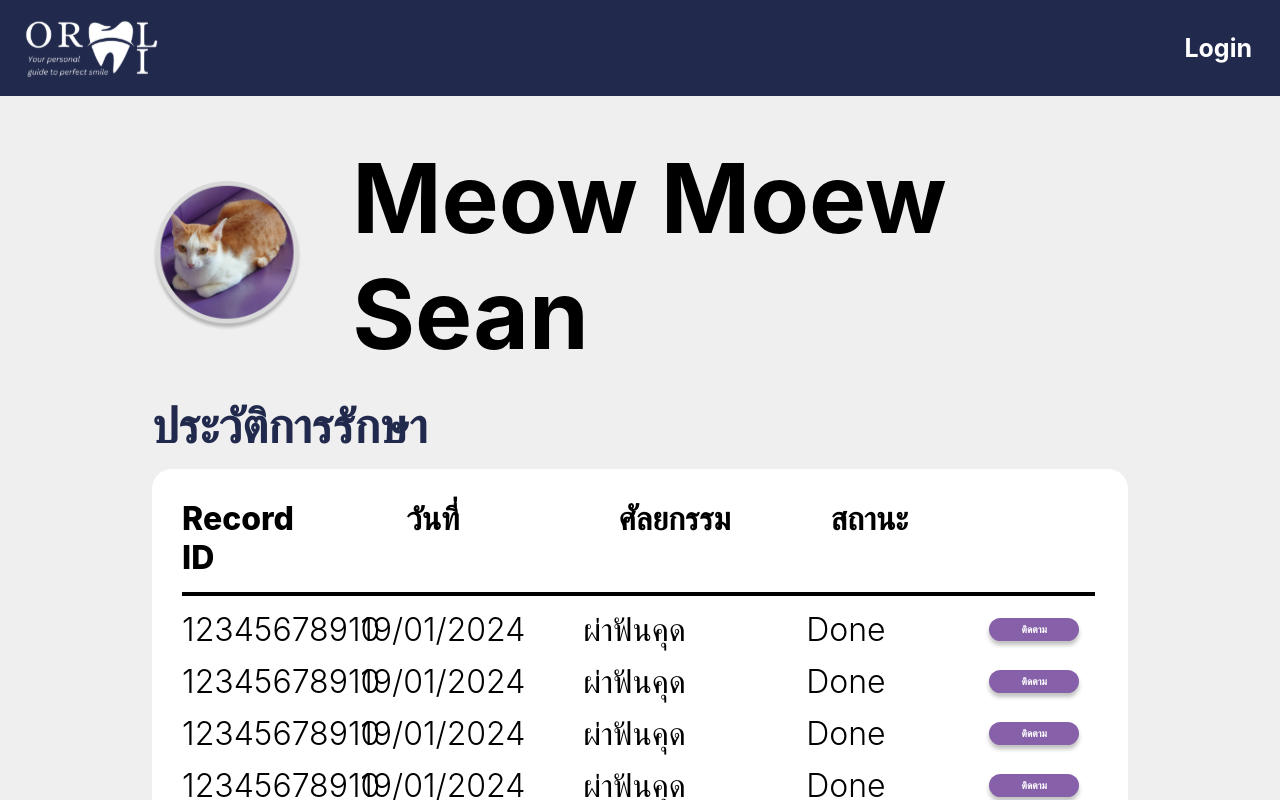
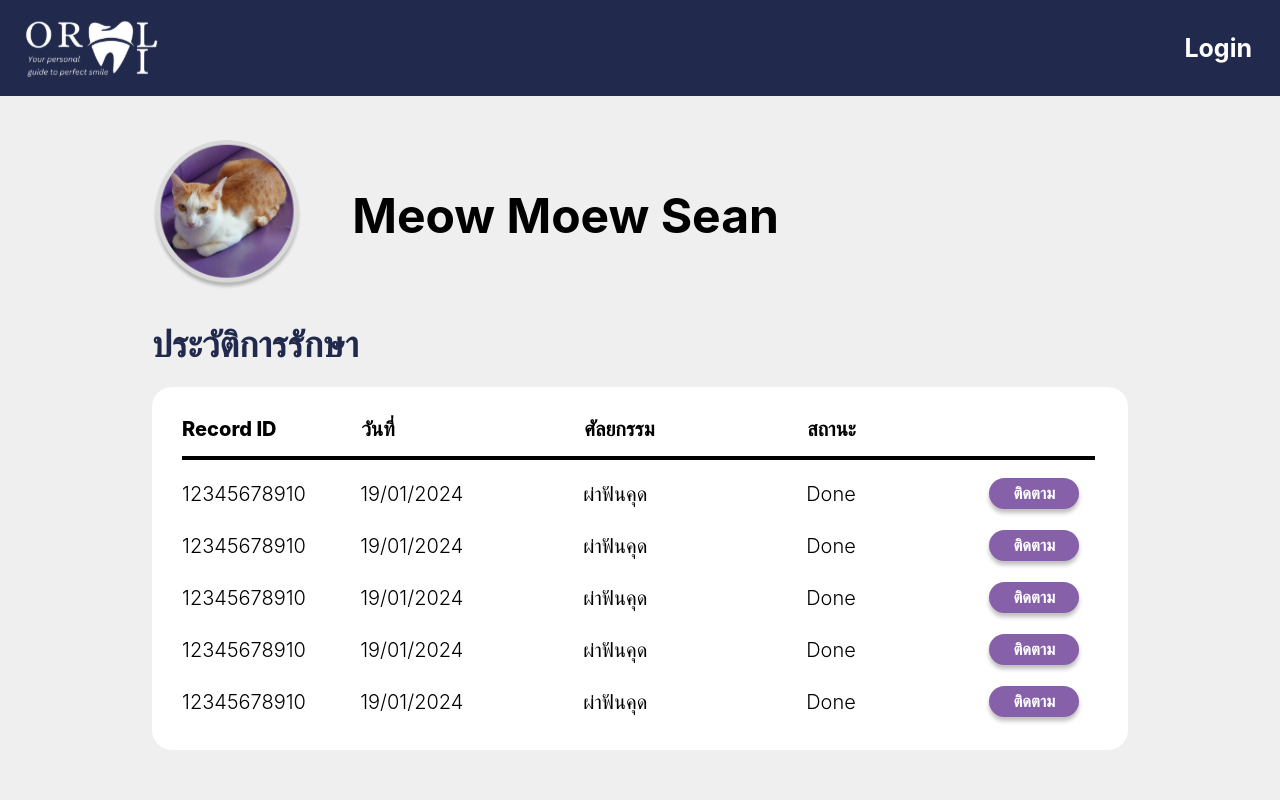
Before and after one commit to KhChanon/DENTAL-WEB-AI, a React (Create React App) app: page /patientinfo in a window 1280 px wide. Built offline with nearby package versions, Linux system fonts and the light colour scheme.

Commit message:
mai ruuuu

```diff
--- a/src/pages/Patientinfo/Patientinfo.tsx
+++ b/src/pages/Patientinfo/Patientinfo.tsx
@@ -1,13 +1,13 @@
 import React from 'react'
 import NavBar from '../../components/NavBar'
 import Meow from '../../assets/meow.png'
-import InfoItem from '../../components/InfoItem'
+import InfoItem from '../Patientinfo/components/InfoItem'
 
 const Patientinfo = () => {
   return (
     <div className="relative bg-whitesmoke w-full h-screen overflow-hidden flex flex-col items-center justify-start pt-[0rem] px-[0rem] pb-[13.81rem] box-border gap-[2.75rem] tracking-[normal">
       <NavBar/>
-      <section className="w-[63.5rem] flex flex-col items-start justify-start py-[0rem] px-[1.25rem] box-border gap-[1.88rem] max-w-full text-left text-[4rem] text-black">
+      <section className="w-[63.5rem] flex flex-col items-start justify-start py-[0rem] px-[1.25rem] box-border gap-[1.88rem] max-w-full text-left text-[2rem] text-black">
         <div className="flex flex-row items-center justify-start gap-[3.13rem] max-w-full">
           <img
             className="relative rounded-[50%] w-[9.38rem] h-[9.38rem] object-cover"
@@ -19,11 +19,11 @@ const Patientinfo = () => {
             Meow Moew Sean
           </h1>
         </div>
-        <div className="self-stretch flex flex-col items-start justify-start gap-[1.25rem] max-w-full text-[2rem] text-darkslateblue-200">
+        <div className="self-stretch flex flex-col items-start justify-start gap-[1.25rem] max-w-full text-[1.5rem] text-darkslateblue-200">
           <h1 className="m-0 relative text-inherit font-bold font-inherit flex items-center w-[25.56rem] h-[2.94rem] shrink-0 max-w-full">
             ประวัติการรักษา
           </h1>
-          <div className="self-stretch rounded-xl bg-colors-white-white flex flex-col items-start justify-start p-[1.88rem] box-border gap-[0.94rem] max-w-full text-lg text-black">
+          <div className="self-stretch rounded-xl bg-colors-white-white flex flex-col items-start justify-start p-[1.88rem] box-border gap-[0.94rem] max-w-full text-[20px] text-black">
             <div className="w-[45.38rem] flex flex-row items-start gap-[85px] max-w-full">
               <div className="font-extrabold w-fit">Record ID</div>
               <div className="font-extrabold w-[8.613rem]">วันที่</div>
--- a/src/components/InfoItem.tsx
+++ b/src/pages/Patientinfo/components/InfoItem.tsx
@@ -32,7 +32,7 @@ const InfoItem: React.FC<InfoItemProps> = ({ RecordID, TimeStamp, SurgicalProced
                 {Status}
             </div>
             <button className="cursor-pointer [border:none] pt-[0.38rem] px-[0.31rem] pb-[0.31rem] bg-darkslateblue-100 rounded-11xl shadow-[0px_4px_4px_rgba(0,_0,_0,_0.25)] w-[5.63rem] overflow-hidden shrink-0 flex flex-row items-center justify-center box-border hover:bg-plum-100">
-                <div className="relative text-[0.63rem] font-semibold font-montserrat text-colors-white-white text-center flex items-center justify-center w-[4rem] shrink-0">
+                <div className="relative text-[1.03rem] font-semibold font-montserrat text-colors-white-white text-center flex items-center justify-center w-[4rem] shrink-0">
                     ติดตาม
                 </div>
             </button>
```
